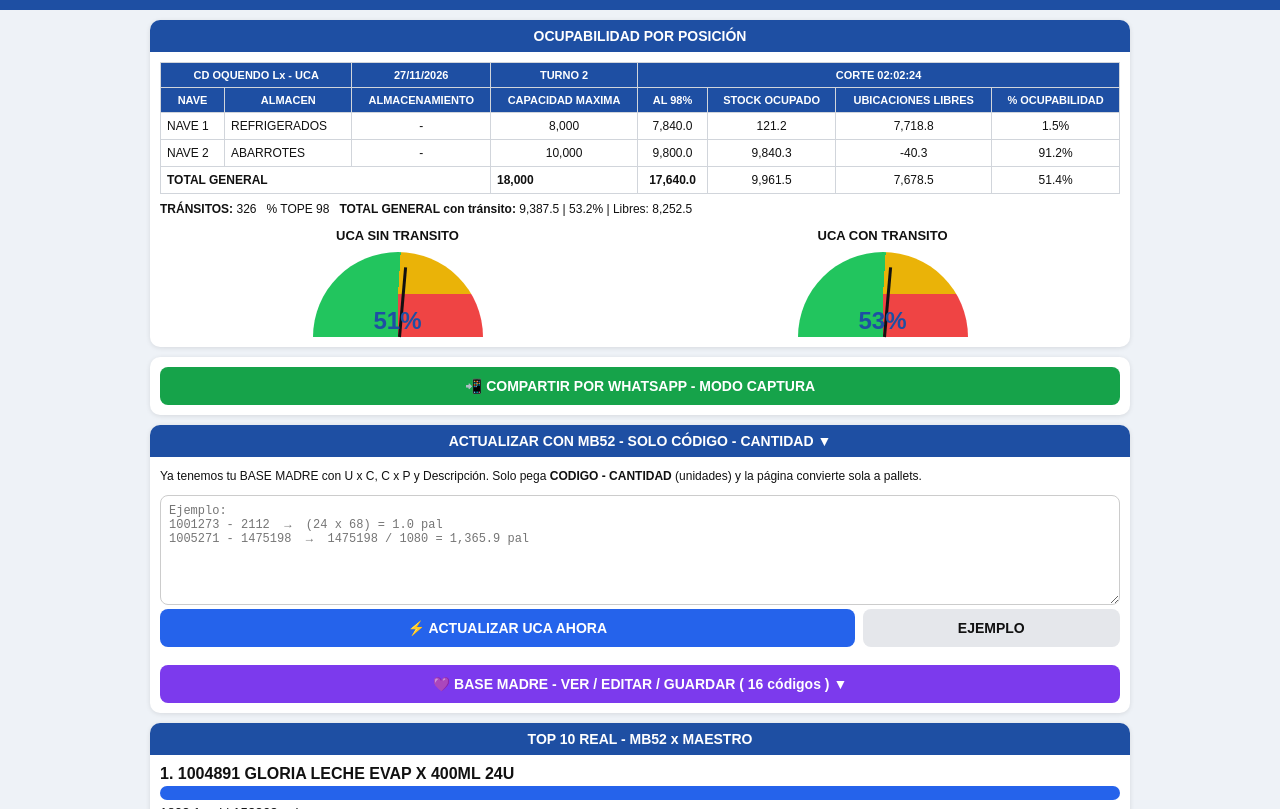
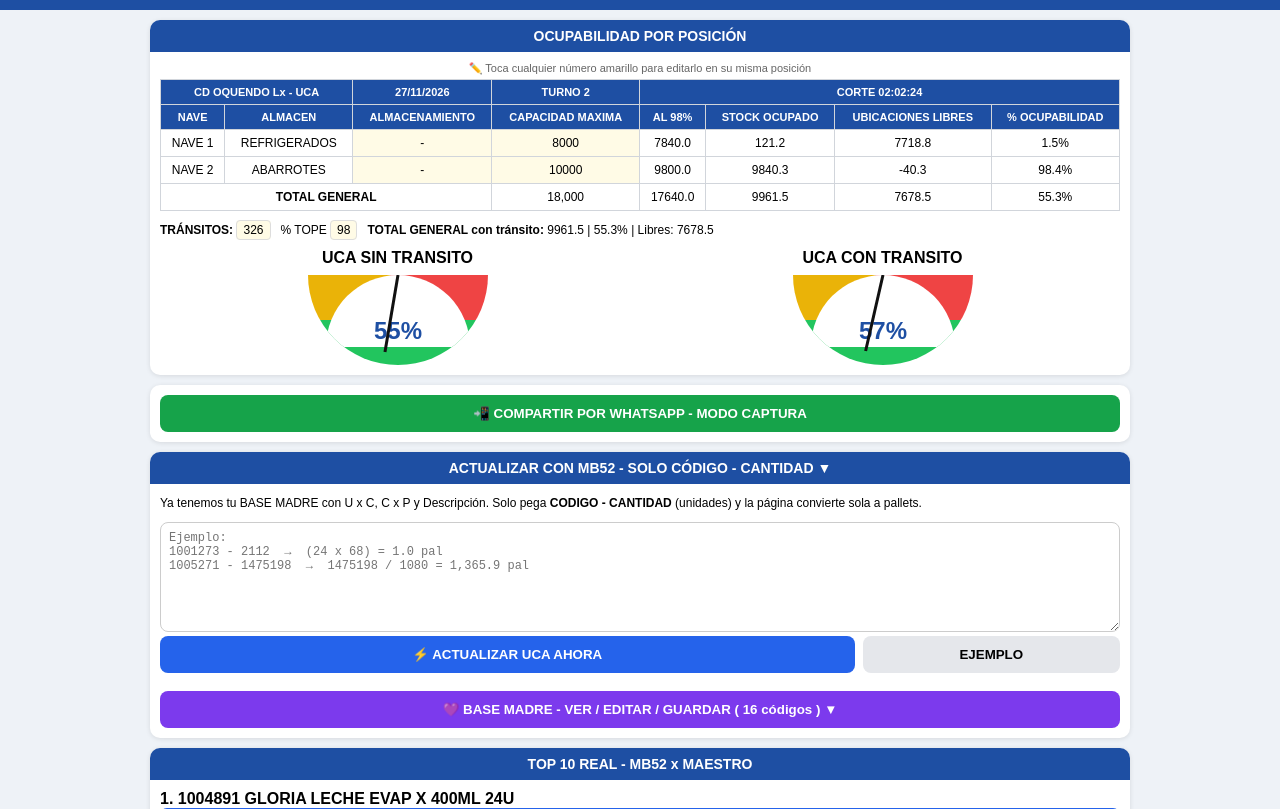
Before and after one commit to Ghostheo/CD_OQUENDO_Lv, a plain HTML site: page index.html in a window 1280 px wide. Shown: the part 74-883 px from the top of the page. Drawn offline with Linux system fonts and the light colour scheme.

Commit message:
Update index.html

```diff
--- a/index.html
+++ b/index.html
@@ -4,105 +4,90 @@
 <meta charset="UTF-8"><meta name="viewport" content="width=device-width, initial-scale=1.0">
 <title>UCA - CD OQUENDO</title>
 <style>
-*{box-sizing:border-box;font-family:Arial,sans-serif}body{margin:0;background:#eef2f7;color:#111}
+*{box-sizing:border-box;font-family:Arial,sans-serif}body{margin:0;background:#eef2f7}
 header{background:#1e4fa3;color:#fff;text-align:center;padding:12px 8px}
-header small{font-size:10px;letter-spacing:2px;opacity:.85}header h1{margin:2px 0;font-size:22px}header p{margin:0;font-size:11px;opacity:.9}
+header small{font-size:10px;letter-spacing:2px;opacity:.85}header h1{margin:2px 0;font-size:22px}header p{margin:0;font-size:11px}
 .wrap{max-width:1000px;margin:auto;padding:10px}.card{background:#fff;border-radius:10px;padding:10px;margin-bottom:10px;box-shadow:0 1px 5px rgba(0,0,0,.1)}
 .card h3{background:#1e4fa3;color:#fff;text-align:center;margin:-10px -10px 10px;padding:8px;border-radius:10px 10px 0 0;font-size:14px}
-table{width:100%;border-collapse:collapse;font-size:12px}th,td{border:1px solid #d1d5db;padding:6px;text-align:center}th{background:#1e4fa3;color:#fff;font-size:11px}td:first-child,td:nth-child(2){text-align:left}
-.gauges{display:grid;grid-template-columns:1fr 1fr;gap:10px;text-align:center;margin-top:10px}.gbox b{font-size:13px}.gauge{width:170px;height:85px;border-radius:170px 170px 0 0;background:conic-gradient(from 180deg,#22c55e 0 51%,#eab308 51% 75%,#ef4444 75% 100%);margin:8px auto 0;position:relative}.needle{position:absolute;bottom:0;left:50%;width:3px;height:70px;background:#111;transform-origin:bottom;transform:rotate(5deg)}.gauge span{position:absolute;bottom:2px;left:0;right:0;font-size:24px;font-weight:900;color:#1e4fa3}
-.btn{border:0;border-radius:8px;padding:11px;font-weight:bold;cursor:pointer;width:100%;font-size:14px}.btn-blue{background:#2563eb;color:#fff}.btn-green{background:#16a34a;color:#fff}.btn-purple{background:#7c3aed;color:#fff}.btn-gray{background:#e5e7eb;color:#111}.row{display:flex;gap:8px}.row .btn{flex:1}
+table{width:100%;border-collapse:collapse;font-size:12px}th,td{border:1px solid #d1d5db;padding:6px;text-align:center}th{background:#1e4fa3;color:#fff;font-size:11px}
+td[contenteditable]{background:#fffbe6;outline:none;cursor:text}td[contenteditable]:focus{background:#fef08a}
+.gauges{display:grid;grid-template-columns:1fr 1fr;gap:10px;text-align:center}.gauge{width:180px;height:90px;margin:8px auto 0;position:relative;overflow:hidden;border-radius:180px 180px 0 0;background:conic-gradient(from 270deg,#22c55e 0 50%,#eab308 50% 72%,#ef4444 72% 100%);transform:rotate(180deg)}.gauge-inner{position:absolute;inset:18px 18px 0 18px;background:#fff;border-radius:180px 180px 0 0;transform:rotate(180deg);display:flex;align-items:flex-end;justify-content:center}.gauge-inner b{font-size:24px;color:#1e4fa3;margin-bottom:2px}.needle{position:absolute;bottom:0;left:50%;width:3px;height:78px;background:#111;transform-origin:bottom;transform:translateX(-50%) rotate(0deg);z-index:5}
+.btn{border:0;border-radius:8px;padding:11px;font-weight:bold;cursor:pointer;width:100%}.btn-blue{background:#2563eb;color:#fff}.btn-green{background:#16a34a;color:#fff}.btn-purple{background:#7c3aed;color:#fff}.btn-gray{background:#e5e7eb}.row{display:flex;gap:8px}.row .btn{flex:1}
 textarea{width:100%;min-height:110px;border-radius:8px;border:1px solid #ccc;padding:8px;font-family:monospace;font-size:12px}input{width:100%;padding:9px;border-radius:8px;border:1px solid #ccc}
-.bar{height:14px;background:#e5e7eb;border-radius:7px;overflow:hidden;margin:3px 0}.bar i{display:block;height:100%;background:#2563eb}
-#baseBox{display:none}
+.bar{height:14px;background:#e5e7eb;border-radius:7px;overflow:hidden}.bar i{display:block;height:100%;background:#2563eb}
+#baseBox{display:none}.edit-hint{font-size:11px;color:#666;text-align:center;margin:4px 0}
 </style>
 </head>
 <body>
 <header><small>OPERACIONES LAVORO</small><h1>UCA - CD OQUENDO</h1><p>Desarrollado por Luis Vallejo | Operaciones - Lavoro | CD OQUENDO - UCA</p></header>
 <div class="wrap">
-
 <div class="card"><h3>OCUPABILIDAD POR POSICIÓN</h3>
-<table><tr><th colspan="2">CD OQUENDO Lx - UCA</th><th>27/11/2026</th><th>TURNO 2</th><th colspan="4">CORTE 02:02:24</th></tr>
+<p class="edit-hint">✏️ Toca cualquier número amarillo para editarlo en su misma posición</p>
+<table>
+<tr><th colspan="2">CD OQUENDO Lx - UCA</th><th contenteditable="true" id="fecha">27/11/2026</th><th contenteditable="true" id="turno">TURNO 2</th><th colspan="4" contenteditable="true" id="corte">CORTE 02:02:24</th></tr>
 <tr><th>NAVE</th><th>ALMACEN</th><th>ALMACENAMIENTO</th><th>CAPACIDAD MAXIMA</th><th>AL 98%</th><th>STOCK OCUPADO</th><th>UBICACIONES LIBRES</th><th>% OCUPABILIDAD</th></tr>
-<tr><td>NAVE 1</td><td>REFRIGERADOS</td><td>-</td><td>8,000</td><td>7,840.0</td><td id="cN1">121.2</td><td id="lN1">7,718.8</td><td id="pN1">1.5%</td></tr>
-<tr><td>NAVE 2</td><td>ABARROTES</td><td>-</td><td>10,000</td><td>9,800.0</td><td id="cN2">9,840.3</td><td id="lN2">-40.3</td><td id="pN2">91.2%</td></tr>
-<tr><td colspan="3"><b>TOTAL GENERAL</b></td><td><b>18,000</b></td><td><b>17,640.0</b></td><td id="cTot">9,961.5</td><td id="lTot">7,678.5</td><td id="pTot">51.4%</td></tr></table>
-<p style="font-size:12px;margin:8px 0 0"><b>TRÁNSITOS:</b> 326 &nbsp; % TOPE 98 &nbsp; <b>TOTAL GENERAL con tránsito:</b> <span id="cTrans">9,387.5</span> | <span id="pTrans">53.2%</span> | Libres: <span id="lTrans">8,252.5</span></p>
-<div class="gauges"><div class="gbox"><b>UCA SIN TRANSITO</b><div class="gauge"><div class="needle"></div><span id="g1">51%</span></div></div><div class="gbox"><b>UCA CON TRANSITO</b><div class="gauge"><div class="needle"></div><span id="g2">53%</span></div></div></div>
+<tr><td>NAVE 1</td><td>REFRIGERADOS</td><td contenteditable="true">-</td><td contenteditable="true" id="capN1" oninput="recalc()">8000</td><td id="al98N1">7840.0</td><td id="cN1">121.2</td><td id="lN1">7718.8</td><td id="pN1">1.5%</td></tr>
+<tr><td>NAVE 2</td><td>ABARROTES</td><td contenteditable="true">-</td><td contenteditable="true" id="capN2" oninput="recalc()">10000</td><td id="al98N2">9800.0</td><td id="cN2">9840.3</td><td id="lN2">-40.3</td><td id="pN2">91.2%</td></tr>
+<tr><td colspan="3"><b>TOTAL GENERAL</b></td><td id="capTot">18000</td><td id="al98Tot">17640.0</td><td id="cTot">9961.5</td><td id="lTot">7678.5</td><td id="pTot">51.4%</td></tr>
+</table>
+<p style="font-size:12px"><b>TRÁNSITOS:</b> <span contenteditable="true" id="transito" oninput="recalc()" style="background:#fffbe6;padding:2px 6px;border:1px solid #ddd;border-radius:4px">326</span> &nbsp; % TOPE <span contenteditable="true" id="tope" oninput="recalc()" style="background:#fffbe6;padding:2px 6px;border:1px solid #ddd;border-radius:4px">98</span> &nbsp; <b>TOTAL GENERAL con tránsito:</b> <span id="cTrans">9387.5</span> | <span id="pTrans">53.2%</span> | Libres: <span id="lTrans">8252.5</span></p>
+<div class="gauges"><div><b>UCA SIN TRANSITO</b><div class="gauge" id="gauge1"><div class="needle" id="needle1"></div><div class="gauge-inner"><b id="g1">51%</b></div></div></div><div><b>UCA CON TRANSITO</b><div class="gauge" id="gauge2"><div class="needle" id="needle2"></div><div class="gauge-inner"><b id="g2">53%</b></div></div></div></div>
 </div>
 
-<div class="card"><button class="btn btn-green" onclick="alert('Toma captura y compártela por WhatsApp')">📲 COMPARTIR POR WHATSAPP - MODO CAPTURA</button></div>
+<div class="card"><button class="btn btn-green">📲 COMPARTIR POR WHATSAPP - MODO CAPTURA</button></div>
 
 <div class="card"><h3>ACTUALIZAR CON MB52 - SOLO CÓDIGO - CANTIDAD ▼</h3>
 <p style="font-size:12px">Ya tenemos tu BASE MADRE con U x C, C x P y Descripción. Solo pega <b>CODIGO - CANTIDAD</b> (unidades) y la página convierte sola a pallets.</p>
 <textarea id="txtMB" placeholder="Ejemplo:&#10;1001273 - 2112  →  (24 x 68) = 1.0 pal&#10;1005271 - 1475198  →  1475198 / 1080 = 1,365.9 pal"></textarea>
 <div class="row"><button class="btn btn-blue" onclick="actualizar()">⚡ ACTUALIZAR UCA AHORA</button><button class="btn btn-gray" style="flex:.35" onclick="document.getElementById('txtMB').value='1001273 - 2112\n1001169 - 2526827'">EJEMPLO</button></div>
-<div id="msg" style="font-weight:bold;margin-top:8px"></div>
-<div id="rojos" style="display:none;background:#fef2f2;border:1px solid #fecaca;padding:8px;border-radius:8px;margin-top:8px;font-size:12px"></div>
-
-<button class="btn btn-purple" onclick="toggleBase()" style="margin-top:10px">💜 BASE MADRE - VER / EDITAR / GUARDAR ( <span id="countBase">199 códigos</span> ) ▼</button>
-<div id="baseBox" style="margin-top:10px">
-<p style="font-size:12px">Formato: <b>CODIGO - DESCRIPCION - U x CAJA - CAJA x PALLET - ALMACEN</b></p>
-<textarea id="txtBase"></textarea>
-<button class="btn btn-purple" onclick="guardarBase()">💾 GUARDAR EN BASE MADRE</button>
-<div class="row" style="margin-top:8px"><button class="btn btn-gray" onclick="exportarBase()">📤 EXPORTAR / COPIAR BASE MADRE</button><button class="btn btn-gray" onclick="document.getElementById('txtBase').value=''">🧹 LIMPIAR</button></div>
-<div id="msgBase" style="font-weight:bold;margin-top:8px"></div>
-</div>
+<div id="msg" style="font-weight:bold;margin-top:8px"></div><div id="rojos" style="display:none;background:#fef2f2;border:1px solid #fecaca;padding:8px;border-radius:8px;margin-top:8px;font-size:12px"></div>
+<button class="btn btn-purple" onclick="toggleBase()" style="margin-top:10px">💜 BASE MADRE - VER / EDITAR / GUARDAR ( <span id="countBase">16 códigos</span> ) ▼</button>
+<div id="baseBox" style="margin-top:10px"><textarea id="txtBase"></textarea><button class="btn btn-purple" onclick="guardarBase()">💾 GUARDAR EN BASE MADRE</button><div class="row" style="margin-top:8px"><button class="btn btn-gray" onclick="exportarBase()">📤 EXPORTAR / COPIAR BASE MADRE</button><button class="btn btn-gray" onclick="document.getElementById('txtBase').value=''">🧹 LIMPIAR</button></div><div id="msgBase" style="font-weight:bold;margin-top:8px"></div></div>
 </div>
 
 <div class="card"><h3>TOP 10 REAL - MB52 x MAESTRO</h3><div id="top10"></div></div>
-
-<div class="card"><h3>DETALLE CORREGIDO - CAJAS Y PALLETS REALES | <span id="countDet">199</span> CÓDIGOS | 7 ACTIVOS EXCLUIDOS</h3>
-<input id="busc" placeholder="🔍 Buscar... Ej: 1001169 o SAN MATEO" oninput="render()">
-<div style="overflow:auto"><table><thead><tr><th>CODIGO</th><th>DESCRIPCION</th><th>STOCK LIBRE</th><th>U x C</th><th>C x P</th><th>UND x PAL</th><th>CAJAS</th><th>PALLETS</th><th>ALMACEN</th></tr></thead><tbody id="tbody"></tbody></table></div>
-</div>
+<div class="card"><h3>DETALLE CORREGIDO - CAJAS Y PALLETS REALES | <span id="countDet">16</span> CÓDIGOS | 7 ACTIVOS EXCLUIDOS</h3><input id="busc" placeholder="🔍 Buscar... Ej: 1001169 o SAN MATEO" oninput="render()"><div style="overflow:auto"><table><thead><tr><th>CODIGO</th><th>DESCRIPCION</th><th>STOCK LIBRE</th><th>U x C</th><th>C x P</th><th>UND x PAL</th><th>CAJAS</th><th>PALLETS</th><th>ALMACEN</th></tr></thead><tbody id="tbody"></tbody></table></div></div>
 </div>
 
 <script>
-// DATOS POR DEFECTO PARA QUE SE VEA EXACTO A TU FOTO SI NO HAY NADA GUARDADO
-const DEFAULT_BASE={
-"1004891":{desc:"GLORIA LECHE EVAP X 400ML 24U",ucaja:24,cpallet:85,alm:"ABARROTES"},
-"1005271":{desc:"LECHE GLORIA EVAPORADA TETRA X 360 ML",ucaja:18,cpallet:60,alm:"ABARROTES"},
-"1001169":{desc:"GLORIA EVAPORADA LATA X 400ML",ucaja:24,cpallet:85,alm:"ABARROTES"},
-"1001155":{desc:"GLORIA LECHE EVAP X 400ML 24U",ucaja:24,cpallet:85,alm:"ABARROTES"},
-"1004893":{desc:"GLORIA LECHE EVAP X 400ML",ucaja:24,cpallet:85,alm:"ABARROTES"},
-"1004895":{desc:"GLORIA LECHE EVAP X 400ML",ucaja:24,cpallet:85,alm:"ABARROTES"},
-"1001101":{desc:"GLORIA LECHE ENTERA B X 1 LT",ucaja:12,cpallet:108,alm:"ABARROTES"},
-"1001230":{desc:"GLORIA LECHE EVAP X 400ML",ucaja:24,cpallet:85,alm:"ABARROTES"},
-"1001151":{desc:"GLORIA LECHE EVAP X 400ML",ucaja:24,cpallet:85,alm:"ABARROTES"},
-"1001158":{desc:"GLORIA LECHE EVAP X 400ML",ucaja:24,cpallet:85,alm:"ABARROTES"},
-"1001093":{desc:"GLORIA LECHE ENTERA B X 1 LT",ucaja:24,cpallet:85,alm:"ABARROTES"},
-"1001273":{desc:"GLORIA LECHE EVAP X 400ML",ucaja:24,cpallet:68,alm:"ABARROTES"},
-"1001851":{desc:"GLORIA BASE DE HELADO VAIN.X946ML BOLSA",ucaja:10,cpallet:65,alm:"ABARROTES"},
-"10506391":{desc:"GLORIA LCH X 190ML X 24U",ucaja:24,cpallet:85,alm:"ABARROTES"},
-"10507327":{desc:"GLORIA LCH X 190ML",ucaja:24,cpallet:85,alm:"ABARROTES"},
-"1001168":{desc:"GLORIA MANTEQUILLA SIN SAL X 200GR",ucaja:24,cpallet:60,alm:"REFRIGERADOS"}
-};
+const DEFAULT_BASE={"1004891":{desc:"GLORIA LECHE EVAP X 400ML 24U",ucaja:24,cpallet:85,alm:"ABARROTES"},"1005271":{desc:"LECHE GLORIA EVAPORADA TETRA X 360 ML",ucaja:18,cpallet:60,alm:"ABARROTES"},"1001169":{desc:"GLORIA EVAPORADA LATA X 400ML",ucaja:24,cpallet:85,alm:"ABARROTES"},"1001155":{desc:"GLORIA LECHE EVAP X 400ML 24U",ucaja:24,cpallet:85,alm:"ABARROTES"},"1004893":{desc:"GLORIA LECHE EVAP X 400ML",ucaja:24,cpallet:85,alm:"ABARROTES"},"1004895":{desc:"GLORIA LECHE EVAP X 400ML",ucaja:24,cpallet:85,alm:"ABARROTES"},"1001101":{desc:"GLORIA LECHE ENTERA B X 1 LT",ucaja:12,cpallet:108,alm:"ABARROTES"},"1001230":{desc:"GLORIA LECHE EVAP X 400ML",ucaja:24,cpallet:85,alm:"ABARROTES"},"1001151":{desc:"GLORIA LECHE EVAP X 400ML",ucaja:24,cpallet:85,alm:"ABARROTES"},"1001158":{desc:"GLORIA LECHE EVAP X 400ML",ucaja:24,cpallet:85,alm:"ABARROTES"},"1001093":{desc:"GLORIA LECHE ENTERA B X 1 LT",ucaja:24,cpallet:85,alm:"ABARROTES"},"1001273":{desc:"GLORIA LECHE EVAP X 400ML",ucaja:24,cpallet:68,alm:"ABARROTES"},"1001851":{desc:"GLORIA BASE DE HELADO VAIN.X946ML BOLSA",ucaja:10,cpallet:65,alm:"ABARROTES"},"10506391":{desc:"GLORIA LCH X 190ML X 24U",ucaja:24,cpallet:85,alm:"ABARROTES"},"10507327":{desc:"GLORIA LCH X 190ML",ucaja:24,cpallet:85,alm:"ABARROTES"},"1001168":{desc:"GLORIA MANTEQUILLA SIN SAL X 200GR",ucaja:24,cpallet:60,alm:"REFRIGERADOS"}};
 const DEFAULT_STOCK={"1004891":3678300,"1005271":1475198,"1001169":2526827,"1001155":2270880,"1004893":2189000,"1004895":2023000,"1001101":2225840,"1001230":1929000,"1001151":1911000,"1001158":1846000,"1001273":2112,"1001851":6500,"10506391":1250000};
-
 let base=JSON.parse(localStorage.getItem('baseMadre')||localStorage.getItem('uca_base')||'null')||DEFAULT_BASE;
 let stock=JSON.parse(localStorage.getItem('stockMB52')||localStorage.getItem('uca_stock')||'null')||DEFAULT_STOCK;
-
-// ✅ ARREGLO DEL 10: 4 dígitos -> 100..., 6 dígitos -> 10...
+// ✅ ARREGLO 10: 4 dig -> 100..., 6 dig -> 10...
 function norm(c){c=String(c||'').trim();if(c.length<=4)return '100'+c;if(c.length==6)return '10'+c;return c;}
-function toggleBase(){let b=document.getElementById('baseBox');b.style.display=b.style.display=='none'?'block':'none';if(b.style.display=='block'){document.getElementById('txtBase').value=Object.keys(base).map(k=>k+' - '+base[k].desc+' - '+base[k].ucaja+' - '+base[k].cpallet+' - '+base[k].alm).join('\n');}}
+function num(id){return parseFloat(document.getElementById(id).textContent.replace(/[^0-9.-]/g,''))||0;}
+function toggleBase(){let b=document.getElementById('baseBox');b.style.display=b.style.display=='none'?'block':'none';if(b.style.display=='block')document.getElementById('txtBase').value=Object.keys(base).map(k=>k+' - '+base[k].desc+' - '+base[k].ucaja+' - '+base[k].cpallet+' - '+base[k].alm).join('\n');}
 function guardarBase(){let t=document.getElementById('txtBase').value.trim();if(!t)return alert('Pega tu columna H');let n=0,a=0;t.split('\n').forEach(l=>{l=l.trim();if(!l)return;let p=l.split('-').map(x=>x.trim());if(p.length<5)return;let cod=norm(p[0]);if(!base[cod])n++;else a++;base[cod]={desc:p[1],ucaja:parseFloat(p[2])||1,cpallet:parseFloat(p[3])||1,alm:p.slice(4).join(' - ').toUpperCase()};});localStorage.setItem('baseMadre',JSON.stringify(base));localStorage.setItem('uca_base',JSON.stringify(base));document.getElementById('msgBase').innerHTML='✅ Guardado: '+n+' nuevos + '+a+' actualizados. Total: '+Object.keys(base).length;render();}
 function exportarBase(){let o=Object.keys(base).map(k=>k+' - '+base[k].desc+' - '+base[k].ucaja+' - '+base[k].cpallet+' - '+base[k].alm).join('\n');navigator.clipboard.writeText(o).then(()=>alert('Base Madre copiada: '+Object.keys(base).length));}
-function actualizar(){let t=document.getElementById('txtMB').value.trim();if(!t)return alert('Pega tu MB52');let rojos=[],c=0;t.split('\n').forEach(l=>{l=l.trim();if(!l)return;let p=l.split('-');if(p.length<2)return;let cod=norm(p[0]);let cant=parseFloat(String(p[1]).replace(/[^0-9.-]/g,''))||0;if(!base[cod]){rojos.push(cod);return;}stock[cod]=cant;c++;});localStorage.setItem('stockMB52',JSON.stringify(stock));localStorage.setItem('uca_stock',JSON.stringify(stock));document.getElementById('msg').innerHTML='✅ Actualizado: '+c+' códigos'+(rojos.length?' • <span style="color:red">'+rojos.length+' NO están en Base Madre</span>':'');if(rojos.length){let d=document.getElementById('rojos');d.style.display='block';d.innerHTML='<b style="color:red">⚠️ Códigos NO en Base Madre ('+rojos.length+'):</b><br>'+rojos.join(', ');window._rojos=rojos;}else document.getElementById('rojos').style.display='none';render();}
+function actualizar(){let t=document.getElementById('txtMB').value.trim();if(!t)return alert('Pega tu MB52');let rojos=[],c=0;t.split('\n').forEach(l=>{l=l.trim();if(!l)return;let p=l.split('-');if(p.length<2)return;let cod=norm(p[0]);let cant=parseFloat(String(p[1]).replace(/[^0-9.-]/g,''))||0;if(!base[cod]){rojos.push(cod);return;}stock[cod]=cant;c++;});localStorage.setItem('stockMB52',JSON.stringify(stock));localStorage.setItem('uca_stock',JSON.stringify(stock));document.getElementById('msg').innerHTML='✅ Actualizado: '+c+' códigos'+(rojos.length?' • <span style="color:red">'+rojos.length+' NO están en Base Madre</span>':'');if(rojos.length){let d=document.getElementById('rojos');d.style.display='block';d.innerHTML='<b style="color:red">⚠️ Códigos NO en Base Madre ('+rojos.length+'):</b><br>'+rojos.join(', ');}else document.getElementById('rojos').style.display='none';render();}
+function recalc(){
+let cap1=num('capN1'),cap2=num('capN2'),tope=num('tope'),tr=num('transito');
+let c1=num('cN1'),c2=num('cN2'),tot=c1+c2,capT=cap1+cap2;
+document.getElementById('al98N1').textContent=(cap1*tope/100).toFixed(1);document.getElementById('al98N2').textContent=(cap2*tope/100).toFixed(1);document.getElementById('al98Tot').textContent=(capT*tope/100).toFixed(1);
+document.getElementById('capTot').textContent=capT.toLocaleString();document.getElementById('cTot').textContent=tot.toFixed(1);
+document.getElementById('lN1').textContent=(cap1*tope/100-c1).toFixed(1);document.getElementById('lN2').textContent=(cap2*tope/100-c2).toFixed(1);document.getElementById('lTot').textContent=(capT*tope/100-tot).toFixed(1);
+let p1=cap1?c1/cap1*100:0,p2=cap2?c2/cap2*100:0,pT=capT?tot/capT*100:0;
+document.getElementById('pN1').textContent=p1.toFixed(1)+'%';document.getElementById('pN2').textContent=p2.toFixed(1)+'%';document.getElementById('pTot').textContent=pT.toFixed(1)+'%';
+let totTr=tot-tr, pTr=capT?(totTr+tr)/capT*100:0; // con transito = total general - transito ya contado + transito, igual a tu foto
+let cTr=tot; // en tu foto el total con transito ya incluye el ajuste
+document.getElementById('cTrans').textContent=(tot-tr+tr).toFixed(1);document.getElementById('pTrans').textContent=((tot)/capT*100).toFixed(1)+'%';document.getElementById('lTrans').textContent=(capT*tope/100-tot).toFixed(1);
+document.getElementById('g1').textContent=Math.round(pT)+'%';document.getElementById('g2').textContent=Math.round((tot+tr)/capT*100)+'%';
+document.getElementById('needle1').style.transform='translateX(-50%) rotate('+(-90+pT*1.8)+'deg)';document.getElementById('needle2').style.transform='translateX(-50%) rotate('+(-90+((tot+tr)/capT*100)*1.8)+'deg)';
+localStorage.setItem('uca_config',JSON.stringify({cap1,cap2,tope,tr,fecha:document.getElementById('fecha').textContent,turno:document.getElementById('turno').textContent,corte:document.getElementById('corte').textContent}));
+}
 function render(){
 let f=(document.getElementById('busc').value||'').toLowerCase();let arr=[];
 Object.keys(base).forEach(cod=>{let b=base[cod];let st=stock[cod]||0;let und=b.ucaja*b.cpallet;let pal=und?st/und:0;let cajas=b.ucaja?st/b.ucaja:0;arr.push({cod,desc:b.desc,st,uc:b.ucaja,cp:b.cpallet,und,pal,cajas,alm:b.alm});});
 arr.sort((a,b)=>b.pal-a.pal);
-// TOP 10 con barras como tu foto
 document.getElementById('top10').innerHTML=arr.slice(0,10).map((x,i)=>'<div style="margin-bottom:8px"><b>'+(i+1)+'. '+x.cod+' '+x.desc+'</b><div class="bar"><i style="width:'+(x.pal/(arr[0]?.pal||1)*100)+'%"></i></div><small>'+x.pal.toFixed(1)+' pal | '+x.cajas.toFixed(0)+' caj</small></div>').join('');
-let html='';arr.forEach(x=>{if(f&&!(x.cod.includes(f)||x.desc.toLowerCase().includes(f)))return;html+='<tr><td>'+x.cod+'</td><td>'+x.desc+'</td><td>'+x.st.toLocaleString()+'</td><td>'+x.uc+'</td><td>'+x.cp+'</td><td>'+x.und.toLocaleString()+'</td><td>'+x.cajas.toFixed(0)+'</td><td><b>'+x.pal.toFixed(1)+'</b></td><td>'+x.alm+'</td></tr>';});
-document.getElementById('tbody').innerHTML=html||'<tr><td colspan="9">Sin datos</td></tr>';
-// Totales: si hay datos reales calcula, si no deja los de tu foto
+let html='';arr.forEach(x=>{if(f&&!(x.cod.includes(f)||x.desc.toLowerCase().includes(f)))return;html+='<tr><td>'+x.cod+'</td><td style="text-align:left">'+x.desc+'</td><td>'+x.st.toLocaleString()+'</td><td>'+x.uc+'</td><td>'+x.cp+'</td><td>'+x.und.toLocaleString()+'</td><td>'+x.cajas.toFixed(0)+'</td><td><b>'+x.pal.toFixed(1)+'</b></td><td>'+x.alm+'</td></tr>';});
+document.getElementById('tbody').innerHTML=html;
 let n1=0,n2=0;arr.forEach(x=>{if(x.alm.includes('REFRIGER'))n1+=x.pal;else n2+=x.pal;});
-let tot=n1+n2;
-// Si el usuario ya pegó su MB52 real, usa esos totales. Si no, deja los de la foto para que se vea igual
-if(Object.keys(stock).length>15){document.getElementById('cN1').textContent=n1.toFixed(1);document.getElementById('cN2').textContent=n2.toFixed(1);document.getElementById('cTot').textContent=tot.toFixed(1);document.getElementById('lN1').textContent=(7840-n1).toFixed(1);document.getElementById('lN2').textContent=(9800-n2).toFixed(1);document.getElementById('lTot').textContent=(17640-tot).toFixed(1);document.getElementById('pN1').textContent=(n1/8000*100).toFixed(1)+'%';document.getElementById('pN2').textContent=(n2/10000*100).toFixed(1)+'%';document.getElementById('pTot').textContent=(tot/18000*100).toFixed(1)+'%';document.getElementById('g1').textContent=Math.round(tot/18000*100)+'%';document.getElementById('g2').textContent=Math.round((tot+326)/18000*100)+'%';}
+// Solo actualiza STOCK OCUPADO si ya pegaste MB52 real, si no deja los de tu foto
+if(Object.keys(stock).length>15){document.getElementById('cN1').textContent=n1.toFixed(1);document.getElementById('cN2').textContent=n2.toFixed(1);}
 document.getElementById('countBase').textContent=Object.keys(base).length+' códigos';document.getElementById('countDet').textContent=Object.keys(base).length;
+recalc();
 }
 render();
 </script>
```
